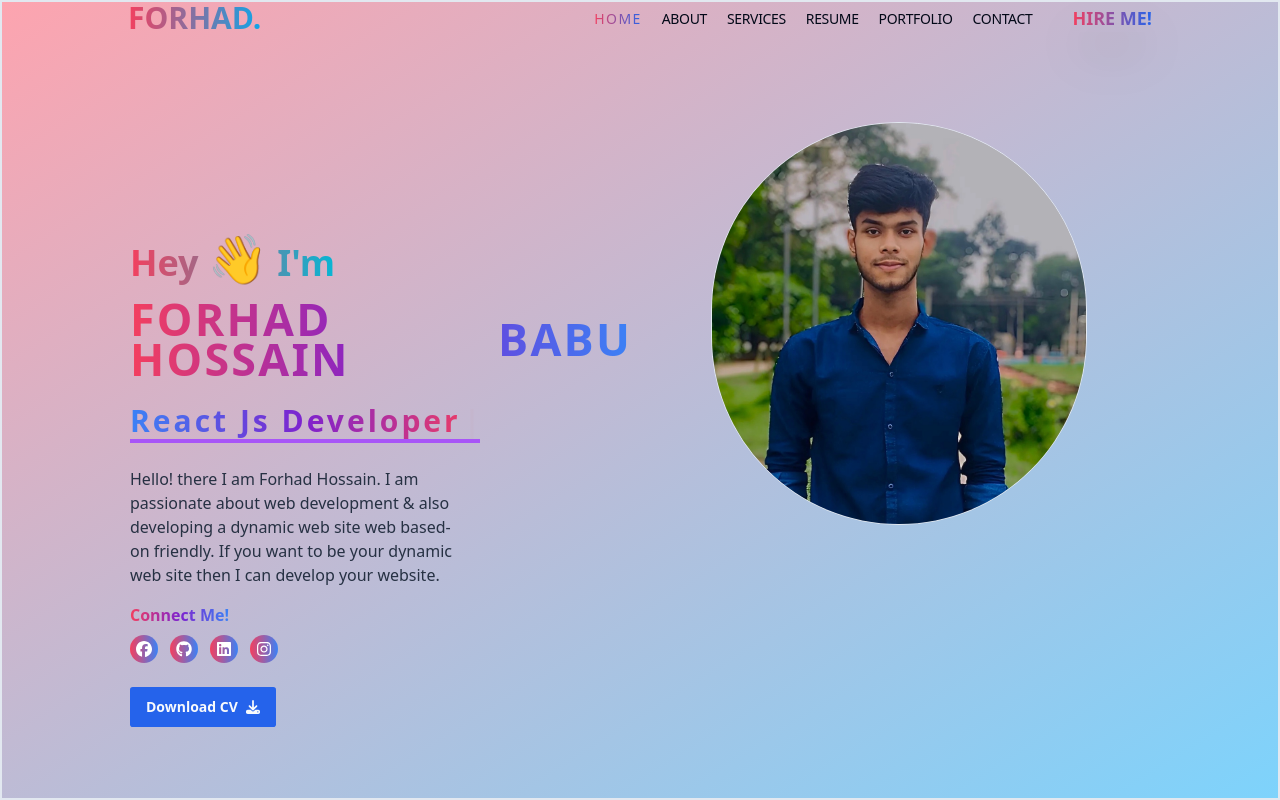
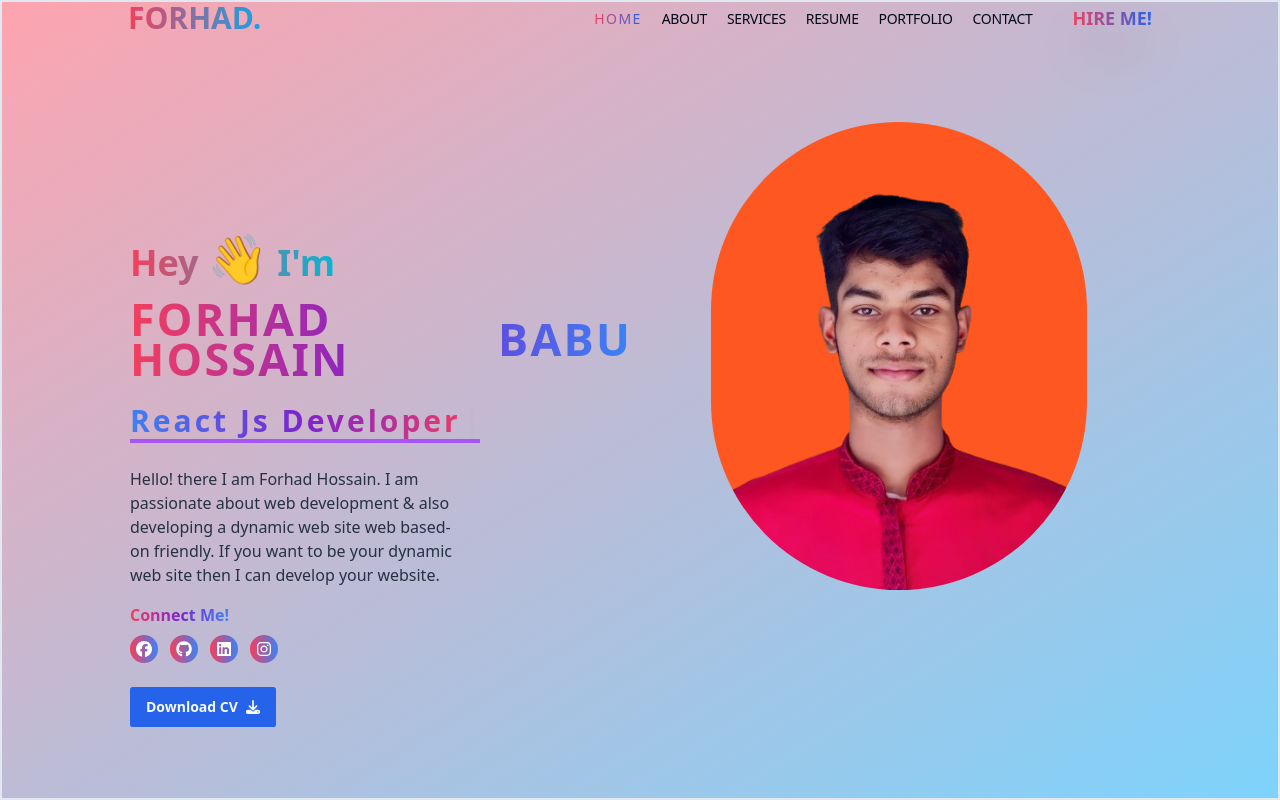
Before and after one commit to MdForhadHossainBabu/Forhad-Hossain, a React (Vite) app: page / in a window 1280 px wide. Built offline with nearby package versions, Linux system fonts and the light colour scheme.

Commit message:
added to new profile picture in dynamic layout

```diff
--- a/src/pages/contact/index.jsx
+++ b/src/pages/contact/index.jsx
@@ -1,5 +1,6 @@
 import { Button } from "@/components/ui/button";
 import { Input } from "@/components/ui/input";
+import { ScrollArea } from "@/components/ui/scroll-area";
 import {
   Select,
   SelectContent,
@@ -18,7 +19,7 @@ const Contact = () => {
        <title>Forhad Hossain | Contact me</title>
      </Helmet>
 
-     <div className="pt-4 md:pt-6 transition-all duration-300 w-full">
+     <ScrollArea className="pt-4 h-auto md:pt-6 transition-all duration-300 w-full">
        <Tabs defaultValue="contact" className="w-full lg:flex">
          <TabsList className="lg:w-3/12">
            <TabsTrigger
@@ -100,7 +101,7 @@ const Contact = () => {
            </h1>
          </TabsContent>
        </Tabs>
-     </div>
+     </ScrollArea>
    </>
  );
 };
--- a/src/pages/home/index.jsx
+++ b/src/pages/home/index.jsx
@@ -2,10 +2,12 @@ import { FaDownload, FaFacebook, FaGithub, FaInstagram, FaLinkedin } from 'react
 import { Button } from '@/components/ui/button';
 import { Typewriter } from 'react-simple-typewriter';
 import { Helmet } from 'react-helmet-async';
+import { ScrollArea } from '@/components/ui/scroll-area';
+import banner from "../../assets/forhadh-removebg-preview.png"
 
 const Home = () => {
   return (
-    <div className=" flex flex-col items-center justify-center md:my-20">
+    <ScrollArea className=" flex flex-col items-center justify-center md:my-20  h-auto">
       <Helmet>
         <title>Forhad Hossain | React Js Front-end Developer</title>
       </Helmet>
@@ -14,7 +16,7 @@ const Home = () => {
           <div>
             <img
               className=" items-center flex flex-col justify-center mx-auto rounded-full"
-              src="../../../public/d.JPG"
+              src={banner}
               alt="image"
             />
           </div>
@@ -25,8 +27,8 @@ const Home = () => {
           </h1>
           <br />
           <h1 className="xl:text-[2.8rem] lg:text-4xl text-3xl font-bold lg:tracking-tighter xl:tracking-wider bg-gradient-to-r from-rose-500 via-purple-700 to-blue-500 text-transparent inline-block bg-clip-text uppercase items-center">
-            <span className='flex items-center gap-3'>
-            Forhad Hossain <span className='hidden md:flex'> Babu</span>
+            <span className="flex items-center gap-3">
+              Forhad Hossain <span className="hidden md:flex"> Babu</span>
             </span>
           </h1>
           <div className=" py-2 flex items-center lg:py-6">
@@ -91,16 +93,16 @@ const Home = () => {
           </div>
         </div>
         <div className="flex-1 hidden md:flex ">
-          <div>
+          <div className='w-3/4 mx-auto'>
             <img
-              className="w-9/12 items-center flex flex-col justify-center mx-auto border rounded-full"
-              src="../../../public/d.JPG"
+              className="w-full items-center flex flex-col justify-center mx-auto rounded-full"
+              src={banner}
               alt="image"
             />
           </div>
         </div>
       </div>
-    </div>
+    </ScrollArea>
   );
 };
 
```
Also changed, not shown: src/assets/forhadh-removebg-preview.png (added).
